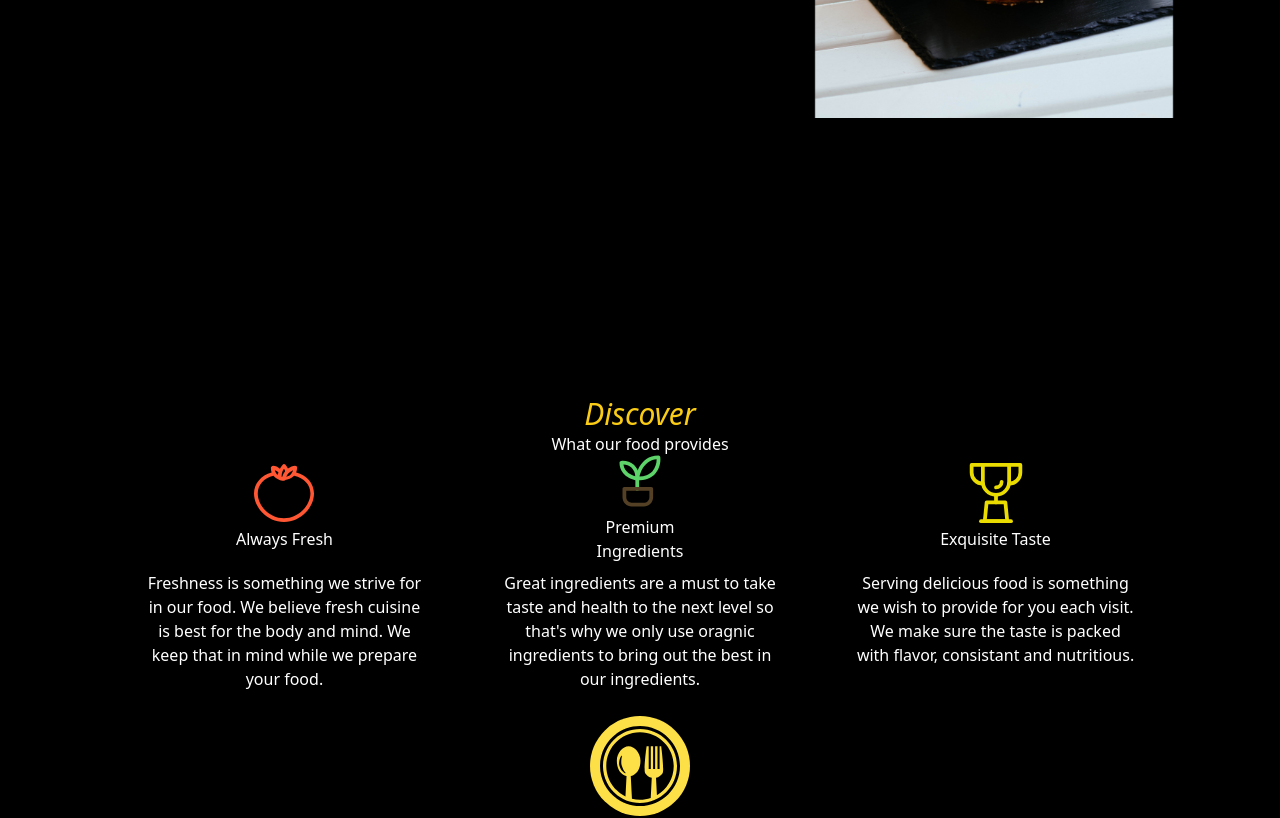
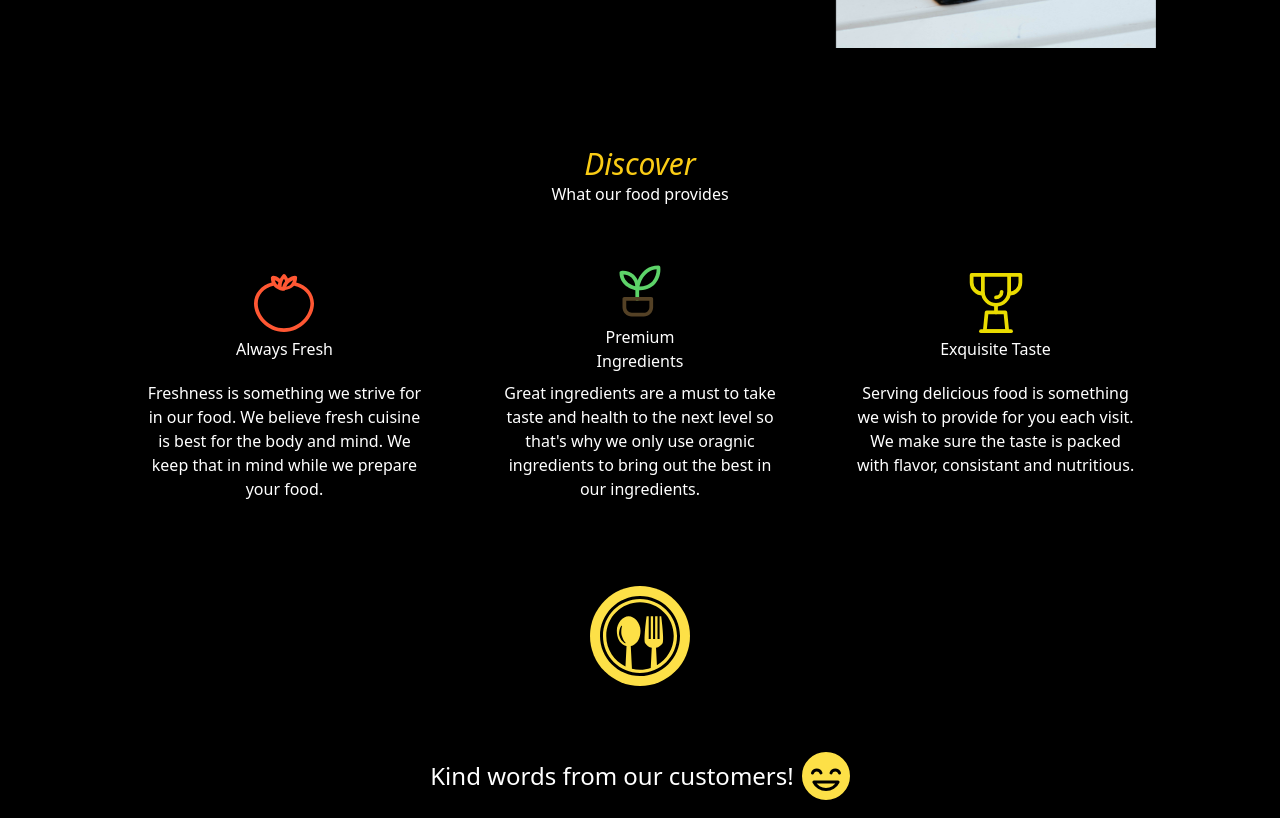
Before and after one commit to henry-shih4/hen-kitchen, a React (Create React App) app: page / in a window 1280 px wide. Shown: the part 1320-2138 px from the top of the page. Built offline with nearby package versions, Linux system fonts and the light colour scheme.

Commit message:
responsiveness changes

```diff
--- a/src/components/Features.js
+++ b/src/components/Features.js
@@ -10,13 +10,13 @@ export default function Features() {
   }, []);
 
   return (
-    <div className="flex justify-center items-center  bg-black text-white min-h-90v md:h-90v">
-      <div className="show-on-scroll flex flex-col justify-around items-center text-center h-1/2 w-5/6">
-        <div className="flex flex-col justify-center items-center">
+    <div className="flex justify-center items-center  bg-black text-white min-h-max my-10 md:h-70v md:my-0">
+      <div className="flex flex-col justify-center items-center text-center h-full w-5/6 space-y-10 md:justify-around">
+        <div className="show-on-scroll flex flex-col justify-center items-center">
           <div className="text-3xl italic text-yellow-400">Discover</div>
           <div>What our food provides</div>
         </div>
-        <div className="flex flex-col gap-y-5 md:flex-row">
+        <div className=" show-on-scroll flex flex-col gap-y-5 md:flex-row">
           <div className="w-full h-1/3 flex flex-row justify-center items-center space-y-3 md:w-1/3 md:flex-col md:h-full">
             <div className="m-2 flex flex-col justify-center items-center w-1/3 md:h-1/3">
               <img
@@ -67,7 +67,7 @@ export default function Features() {
         </div>
         <div className="flex justify-center items-center">
           <button
-            className="flex justify-center items-center bg-yellow-300 text-black text-center p-2 w-[80px] h-[80px] rounded-full transition-transform ease-in-out hover:scale-110 hover:cursor-pointer md:w-[100px] md:h-[100px]"
+            className=" show-on-scroll flex justify-center items-center bg-yellow-300 text-black text-center p-2 w-[80px] h-[80px] rounded-full transition-transform ease-in-out hover:scale-110 hover:cursor-pointer md:w-[100px] md:h-[100px]"
             onClick={() => {
               navigate("/menu");
             }}
--- a/src/components/Info.js
+++ b/src/components/Info.js
@@ -8,7 +8,7 @@ export default function Info() {
   }, []);
 
   return (
-    <div className="flex justify-center items-center h-max mb-2 bg-black md:h-90v">
+    <div className="flex justify-center items-center h-max mb-2 bg-black md:h-80v">
       <div className=" flex flex-col justify-center items-center w-5/6 h-max md:flex-row md:h-full">
         <div className="show-on-scroll  flex flex-col justify-center items-center space-y-4 w-2/3 h-full mb-3 text-white md:items-start">
           <div className="text-3xl">So...why us?</div>
--- a/src/components/Reviews.js
+++ b/src/components/Reviews.js
@@ -8,7 +8,7 @@ export default function Reviews() {
 
   return (
     <div className=" flex justify-center items-center h-screen bg-black text-white">
-      <div className="show-on-scroll flex flex-col justify-around items-center text-center w-5/6 h-full">
+      <div className="show-on-scroll flex flex-col justify-around items-center text-center w-[80%] h-full">
         <div className="text-2xl h-1/5 flex space-x-2 justify-center items-center ">
           <div>Kind words from our customers!</div>
           <div>
```
